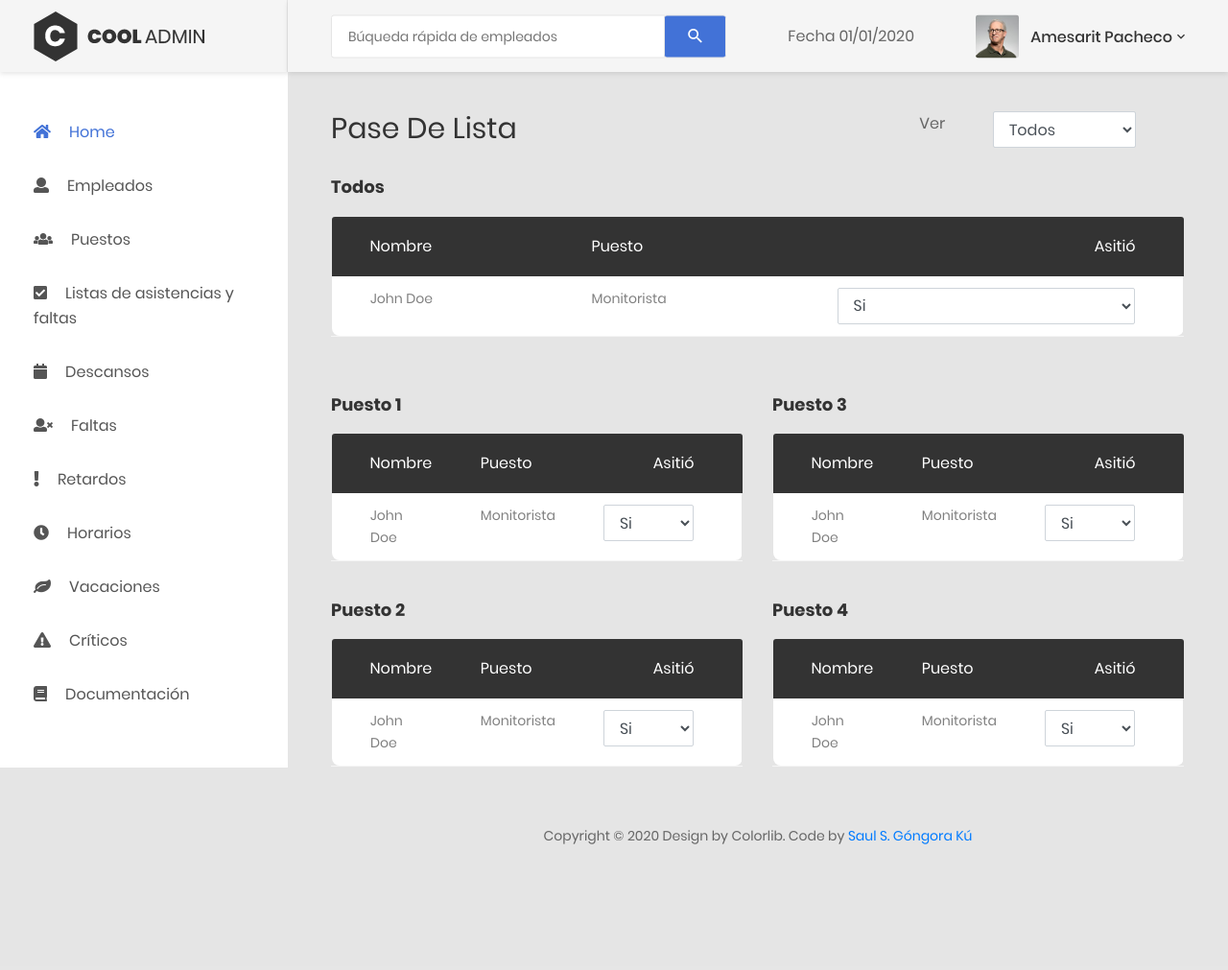
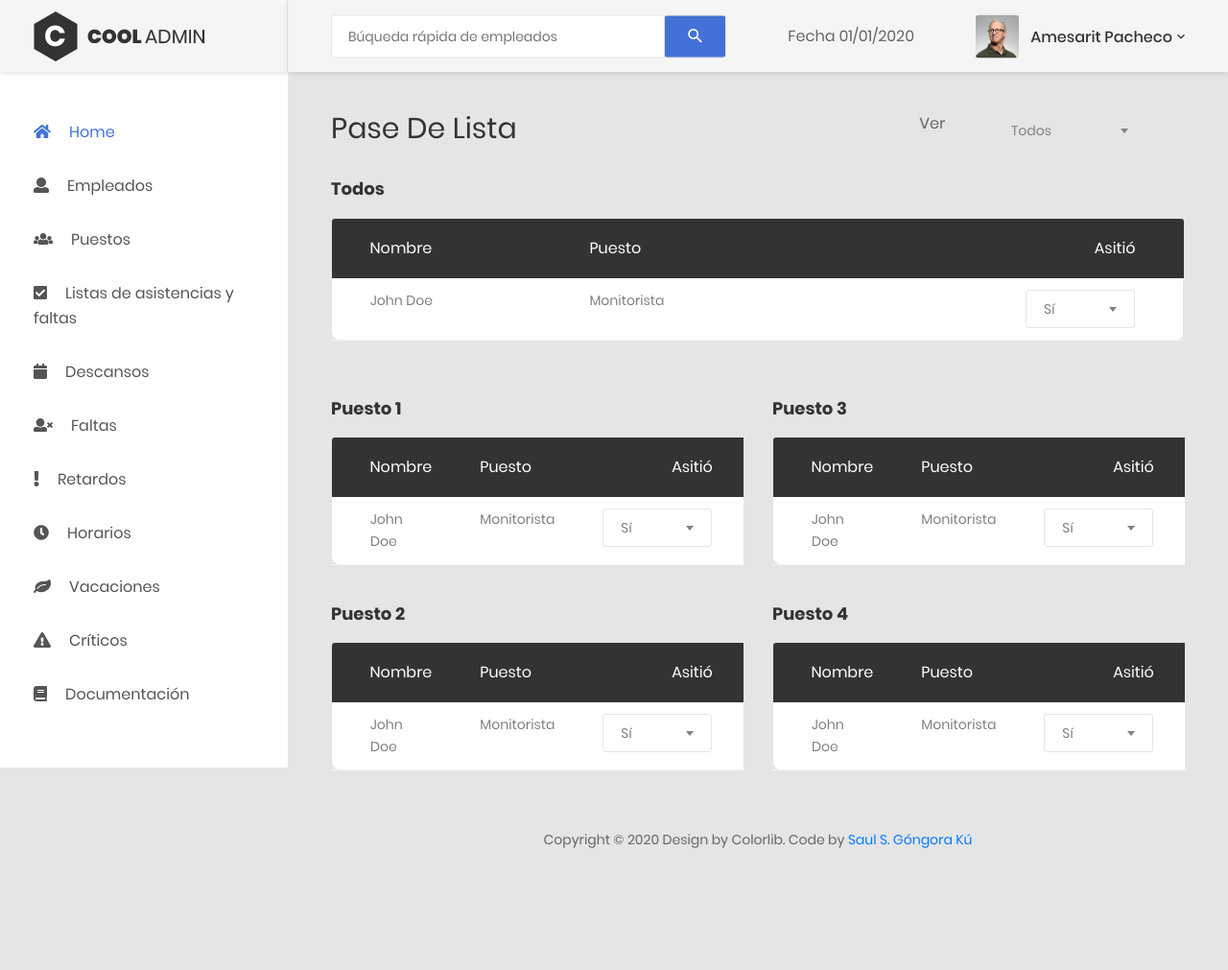
Before and after one commit to samgongora26/perfect-assistant, a PHP site: page /pages/asistencias/agr-asistencias.php in a window 1280 px wide. Shown: the whole page at 96% size. Before the commit the page ends 880 px from the top, so only its background shows below. Run offline with PHP 8.4, Linux system fonts and the light colour scheme.

Commit message:
cambio de selct

```diff
--- a/pages/asistencias/agr-asistencias.php
+++ b/pages/asistencias/agr-asistencias.php
@@ -66,10 +66,13 @@
                                         <label>Ver </label>
                                     </div>
                                     <div class="col-md-7">
-                                        <select name="select" id="select" class="form-control">
-                                            <option value="0">Todos</option>
-                                            <option value="1">Por puestos</option>
-                                        </select>
+                                                <div class="rs-select2--dark rs-select2--md m-r-10 rs-select2--border">
+                                                    <select class="js-select2" name="property">
+                                                        <option selected="selected">Todos</option>
+                                                        <option value="">Por puestos</option>
+                                                    </select>
+                                                    <div class="dropDownSelect2"></div>
+                                                </div>
                                     </div>
                                 </div>
                             </div>
@@ -97,11 +100,13 @@
                                                                 <td>Monitorista</td>
                                                                 <td>
                                                                     <div class="table-data-feature">
-                                                                        <select name="select" id="select" class="form-control">
-                                                                            <option value="0">Si</option>
-                                                                            <option value="1">No</option>
-                                                                            <option value="2">Retardo</option>
-                                                                        </select>
+                                                                        <div class="rs-select2--dark rs-select2--sm rs-select2--border">
+                                                                            <select class="js-select2" name="property">
+                                                                                <option selected="selected">Sí</option>
+                                                                                <option value="">No</option>
+                                                                            </select>
+                                                                            <div class="dropDownSelect2"></div>
+                                                                        </div>
                                                                     </div>
 
                                                                 </td>
@@ -140,11 +145,13 @@
                                                                 <td>Monitorista</td>
                                                                 <td>
                                                                     <div class="table-data-feature">
-                                                                        <select name="select" id="select" class="form-control">
-                                                                            <option value="0">Si</option>
-                                                                            <option value="1">No</option>
-                                                                            <option value="2">Retardo</option>
-                                                                        </select>
+                                                                        <div class="rs-select2--dark rs-select2--sm rs-select2--border">
+                                                                            <select class="js-select2" name="property">
+                                                                                <option selected="selected">Sí</option>
+                                                                                <option value="">No</option>
+                                                                            </select>
+                                                                            <div class="dropDownSelect2"></div>
+                                                                        </div>
                                                                     </div>
 
                                                                 </td>
@@ -175,14 +182,13 @@
                                                                 <td>John Doe</td>
                                                                 <td>Monitorista</td>
                                                                 <td>
-                                                                    <div class="table-data-feature">
-                                                                        <select name="select" id="select" class="form-control">
-                                                                            <option value="0">Si</option>
-                                                                            <option value="1">No</option>
-                                                                            <option value="2">Retardo</option>
+                                                                    <div class="rs-select2--dark rs-select2--sm rs-select2--border">
+                                                                        <select class="js-select2" name="property">
+                                                                            <option selected="selected">Sí</option>
+                                                                            <option value="">No</option>
                                                                         </select>
+                                                                        <div class="dropDownSelect2"></div>
                                                                     </div>
-
                                                                 </td>
                                                             </tr>
                                                         </tbody>
@@ -216,14 +222,13 @@
                                                                 <td>John Doe</td>
                                                                 <td>Monitorista</td>
                                                                 <td>
-                                                                    <div class="table-data-feature">
-                                                                        <select name="select" id="select" class="form-control">
-                                                                            <option value="0">Si</option>
-                                                                            <option value="1">No</option>
-                                                                            <option value="2">Retardo</option>
+                                                                    <div class="rs-select2--dark rs-select2--sm  rs-select2--border">
+                                                                        <select class="js-select2" name="property">
+                                                                            <option selected="selected">Sí</option>
+                                                                            <option value="">No</option>
                                                                         </select>
+                                                                        <div class="dropDownSelect2"></div>
                                                                     </div>
-
                                                                 </td>
                                                             </tr>
                                                         </tbody>
@@ -252,12 +257,12 @@
                                                                 <td>John Doe</td>
                                                                 <td>Monitorista</td>
                                                                 <td>
-                                                                    <div class="table-data-feature">
-                                                                        <select name="select" id="select" class="form-control">
-                                                                            <option value="0">Si</option>
-                                                                            <option value="1">No</option>
-                                                                            <option value="2">Retardo</option>
+                                                                    <div class="rs-select2--dark rs-select2--sm rs-select2--border">
+                                                                        <select class="js-select2" name="property">
+                                                                            <option selected="selected">Sí</option>
+                                                                            <option value="">No</option>
                                                                         </select>
+                                                                        <div class="dropDownSelect2"></div>
                                                                     </div>
 
                                                                 </td>
```
